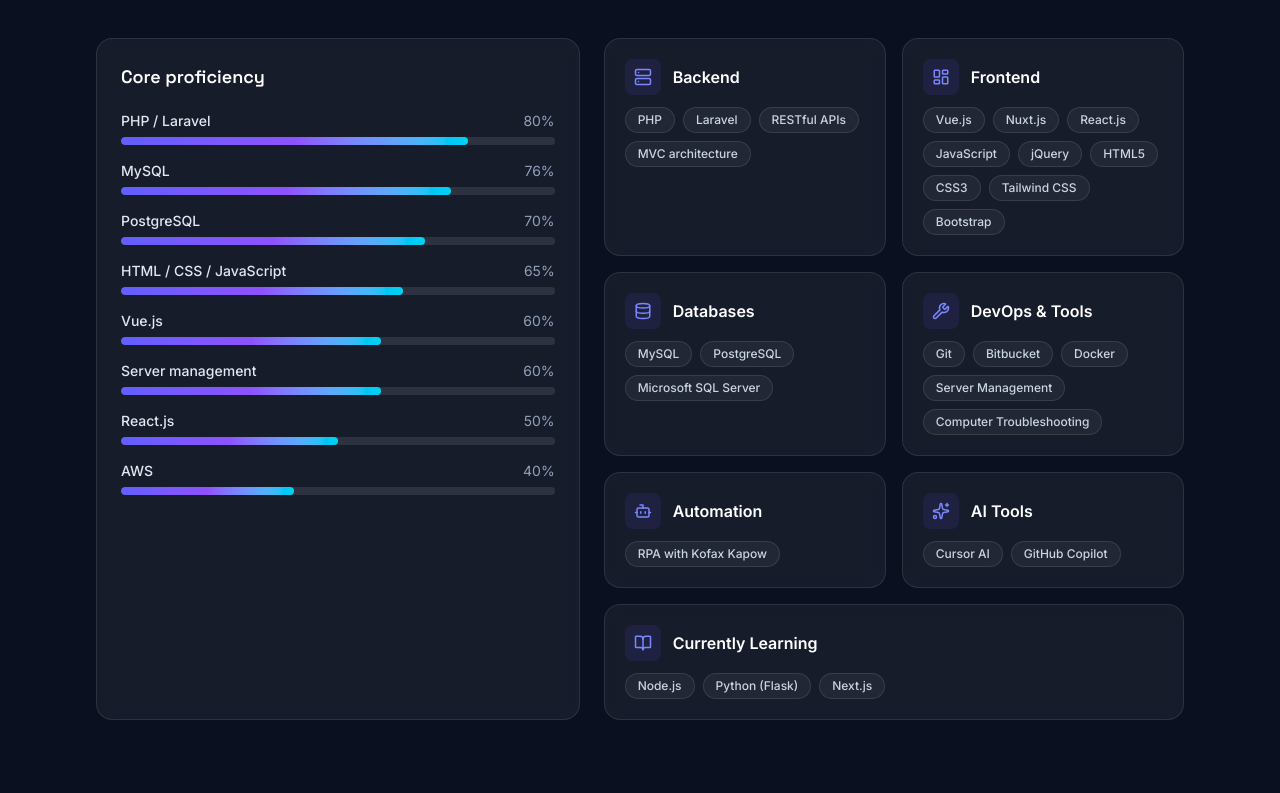
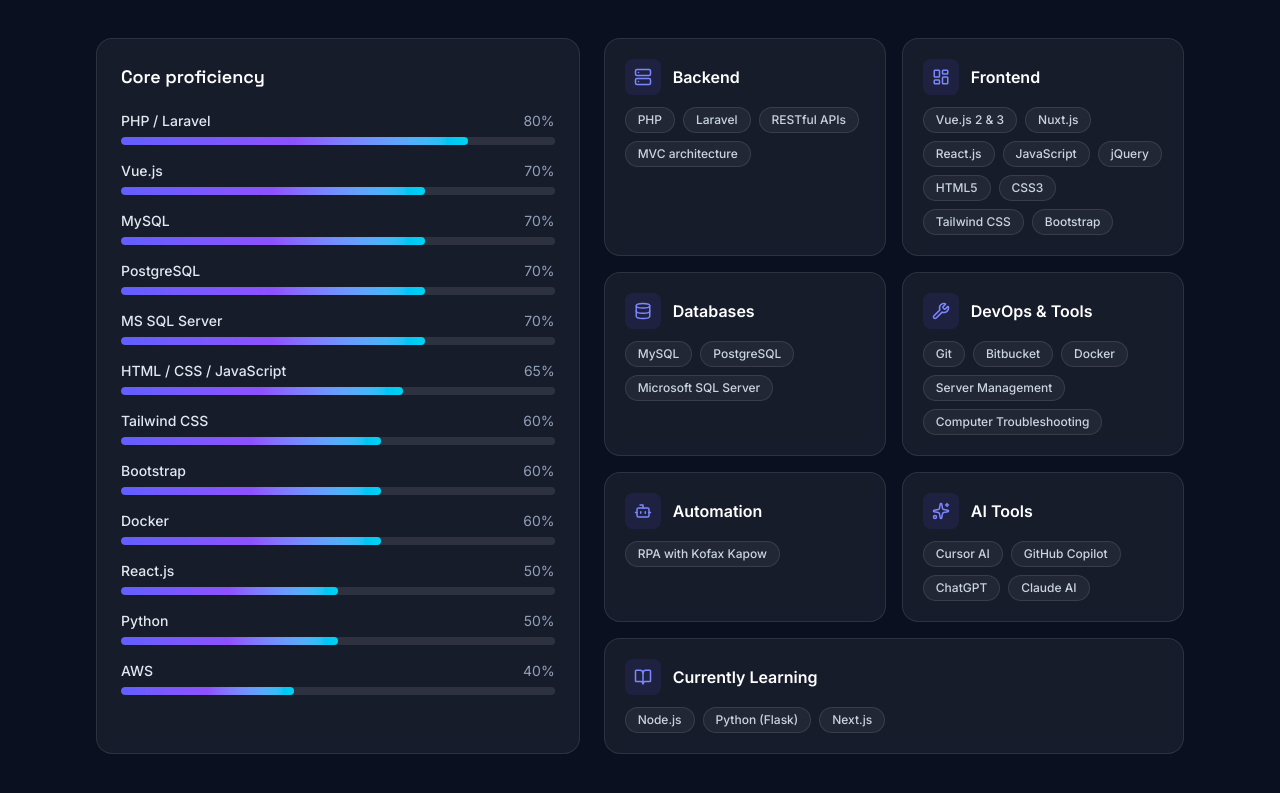
Before and after one commit to Kev1118/vue_portfolio, a Vue app: page / in a window 1280 px wide. Shown: the part 1797-2590 px from the top of the page. Built offline with nearby package versions, Linux system fonts and the light colour scheme.

Commit message:
add new skills

```diff
--- a/src/data/portfolio.js
+++ b/src/data/portfolio.js
@@ -56,12 +56,16 @@
 // Proficiency bars (carried over from the previous portfolio site)
 export const coreSkills = [
   { name: "PHP / Laravel", level: 80 },
-  { name: "MySQL", level: 76 },
+  { name: "Vue.js", level: 70 },
+  { name: "MySQL", level: 70 },
   { name: "PostgreSQL", level: 70 },
+  { name: "MS SQL Server", level: 70 },
   { name: "HTML / CSS / JavaScript", level: 65 },
-  { name: "Vue.js", level: 60 },
-  { name: "Server management", level: 60 },
+  { name: "Tailwind CSS", level: 60 },
+  { name: "Bootstrap", level: 60 },
+  { name: "Docker", level: 60 },
   { name: "React.js", level: 50 },
+  { name: "Python", level: 50 },
   { name: "AWS", level: 40 },
 ];
 
@@ -75,7 +79,7 @@
     title: "Frontend",
     icon: "layout",
     items: [
-      "Vue.js",
+      "Vue.js 2 & 3",
       "Nuxt.js",
       "React.js",
       "JavaScript",
@@ -106,7 +110,7 @@
   {
     title: "AI Tools",
     icon: "sparkles",
-    items: ["Cursor AI", "GitHub Copilot"],
+    items: ["Cursor AI", "GitHub Copilot", "ChatGPT", "Claude AI"],
   },
   {
     title: "Currently Learning",
```
Also changed, not shown: 1 other file (tests, documents, lock files or other folders).
